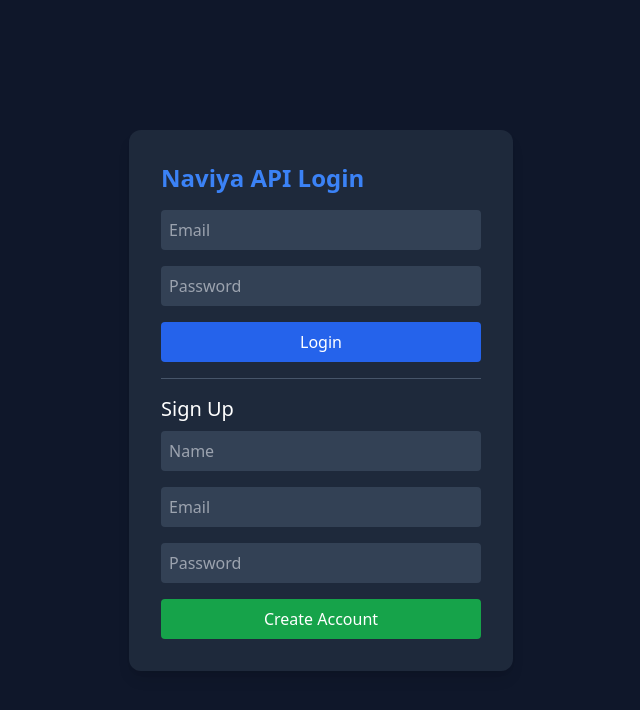
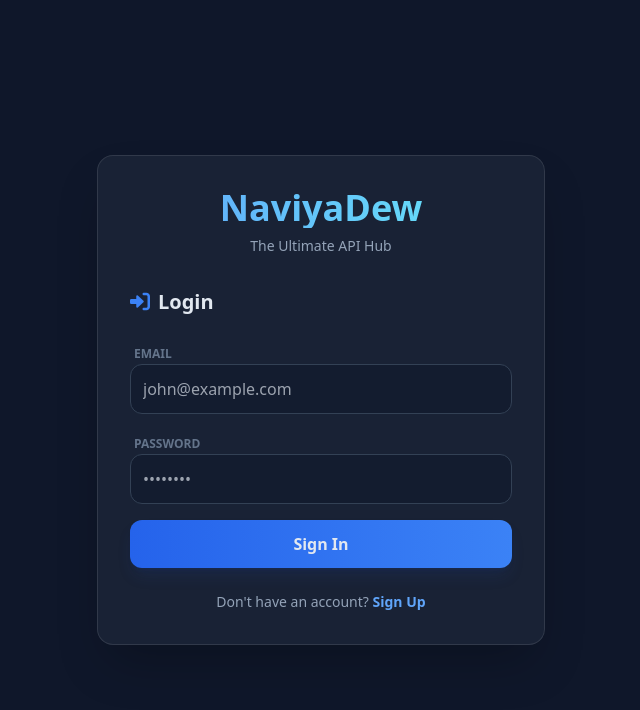
Before and after one commit to DarkeNima/NAVIYA-DEW, a website: page public/index.html in a window 1280 px wide. Shown: the whole page, without its empty margins (319-959 px from the left). Drawn offline with nearby package versions, Linux system fonts and the light colour scheme.

Commit message:
Revamp index.html for improved UI and structure

```diff
--- a/public/index.html
+++ b/public/index.html
@@ -1,25 +1,85 @@
 <!DOCTYPE html>
-<html>
+<html lang="en">
 <head>
-    <title>Naviya API</title>
+    <meta charset="UTF-8">
+    <meta name="viewport" content="width=device-width, initial-scale=1.0">
+    <title>NaviyaDew API | Access Control</title>
     <script src="https://cdn.tailwindcss.com"></script>
+    <link href="https://cdnjs.cloudflare.com/ajax/libs/font-awesome/6.0.0/css/all.min.css" rel="stylesheet">
+    <style>
+        body { background: #0f172a; overflow: hidden; }
+        .glass { background: rgba(30, 41, 59, 0.7); backdrop-filter: blur(10px); border: 1px solid rgba(255, 255, 255, 0.1); }
+        .hidden-form { display: none; }
+        .fade-in { animation: fadeIn 0.5s ease-in-out; }
+        @keyframes fadeIn { from { opacity: 0; transform: translateY(-10px); } to { opacity: 1; transform: translateY(0); } }
+    </style>
 </head>
-<body class="bg-slate-900 text-white flex items-center justify-center h-screen">
-    <div class="bg-slate-800 p-8 rounded-xl shadow-lg w-96">
-        <h2 class="text-2xl mb-4 font-bold text-blue-500">Naviya API Login</h2>
-        <form action="/auth/login" method="POST" class="space-y-4">
-            <input type="email" name="email" placeholder="Email" class="w-full p-2 rounded bg-slate-700">
-            <input type="password" name="password" placeholder="Password" class="w-full p-2 rounded bg-slate-700">
-            <button class="w-full bg-blue-600 p-2 rounded">Login</button>
-        </form>
-        <hr class="my-4 border-slate-600">
-        <h2 class="text-xl mb-2">Sign Up</h2>
-        <form action="/auth/signup" method="POST" class="space-y-4">
-            <input type="text" name="name" placeholder="Name" class="w-full p-2 rounded bg-slate-700">
-            <input type="email" name="email" placeholder="Email" class="w-full p-2 rounded bg-slate-700">
-            <input type="password" name="password" placeholder="Password" class="w-full p-2 rounded bg-slate-700">
-            <button class="w-full bg-green-600 p-2 rounded">Create Account</button>
-        </form>
+<body class="flex items-center justify-center h-screen text-slate-200">
+
+    <div class="glass p-8 rounded-2xl shadow-2xl w-full max-w-md mx-4 fade-in">
+        <div class="text-center mb-8">
+            <h1 class="text-4xl font-extrabold text-transparent bg-clip-text bg-gradient-to-r from-blue-400 to-cyan-300">
+                NaviyaDew
+            </h1>
+            <p class="text-slate-400 text-sm mt-2">The Ultimate API Hub</p>
+        </div>
+
+        <div id="loginForm">
+            <h2 class="text-xl font-semibold mb-6 flex items-center gap-2">
+                <i class="fas fa-sign-in-alt text-blue-500"></i> Login
+            </h2>
+            <form action="/auth/login" method="POST" class="space-y-4">
+                <div>
+                    <label class="text-xs uppercase font-bold text-slate-500 ml-1">Email</label>
+                    <input type="email" name="email" required class="w-full bg-slate-900/50 border border-slate-700 p-3 rounded-xl focus:ring-2 focus:ring-blue-500 outline-none transition" placeholder="john@example.com">
+                </div>
+                <div>
+                    <label class="text-xs uppercase font-bold text-slate-500 ml-1">Password</label>
+                    <input type="password" name="password" required class="w-full bg-slate-900/50 border border-slate-700 p-3 rounded-xl focus:ring-2 focus:ring-blue-500 outline-none transition" placeholder="••••••••">
+                </div>
+                <button class="w-full bg-gradient-to-r from-blue-600 to-blue-500 hover:from-blue-500 hover:to-blue-400 p-3 rounded-xl font-bold shadow-lg shadow-blue-900/20 transition transform hover:scale-[1.02]">
+                    Sign In
+                </button>
+            </form>
+            <p class="text-center mt-6 text-sm text-slate-400">
+                Don't have an account? <a href="#" onclick="toggleForm()" class="text-blue-400 hover:underline font-semibold">Sign Up</a>
+            </p>
+        </div>
+
+        <div id="signupForm" class="hidden-form">
+            <h2 class="text-xl font-semibold mb-6 flex items-center gap-2 text-green-400">
+                <i class="fas fa-user-plus"></i> Create Account
+            </h2>
+            <form action="/auth/signup" method="POST" class="space-y-4">
+                <div>
+                    <label class="text-xs uppercase font-bold text-slate-500 ml-1">Full Name</label>
+                    <input type="text" name="name" required class="w-full bg-slate-900/50 border border-slate-700 p-3 rounded-xl focus:ring-2 focus:ring-green-500 outline-none transition" placeholder="Nimsara Naviduh">
+                </div>
+                <div>
+                    <label class="text-xs uppercase font-bold text-slate-500 ml-1">Email</label>
+                    <input type="email" name="email" required class="w-full bg-slate-900/50 border border-slate-700 p-3 rounded-xl focus:ring-2 focus:ring-green-500 outline-none transition" placeholder="naviya@gmail.com">
+                </div>
+                <div>
+                    <label class="text-xs uppercase font-bold text-slate-500 ml-1">Password</label>
+                    <input type="password" name="password" required class="w-full bg-slate-900/50 border border-slate-700 p-3 rounded-xl focus:ring-2 focus:ring-green-500 outline-none transition" placeholder="••••••••">
+                </div>
+                <button class="w-full bg-gradient-to-r from-green-600 to-green-500 hover:from-green-500 hover:to-green-400 p-3 rounded-xl font-bold shadow-lg shadow-green-900/20 transition transform hover:scale-[1.02]">
+                    Verify Email
+                </button>
+            </form>
+            <p class="text-center mt-6 text-sm text-slate-400">
+                Already member? <a href="#" onclick="toggleForm()" class="text-green-400 hover:underline font-semibold">Log In</a>
+            </p>
+        </div>
     </div>
+
+    <script>
+        function toggleForm() {
+            const login = document.getElementById('loginForm');
+            const signup = document.getElementById('signupForm');
+            login.classList.toggle('hidden-form');
+            signup.classList.toggle('hidden-form');
+        }
+    </script>
 </body>
 </html>
```
